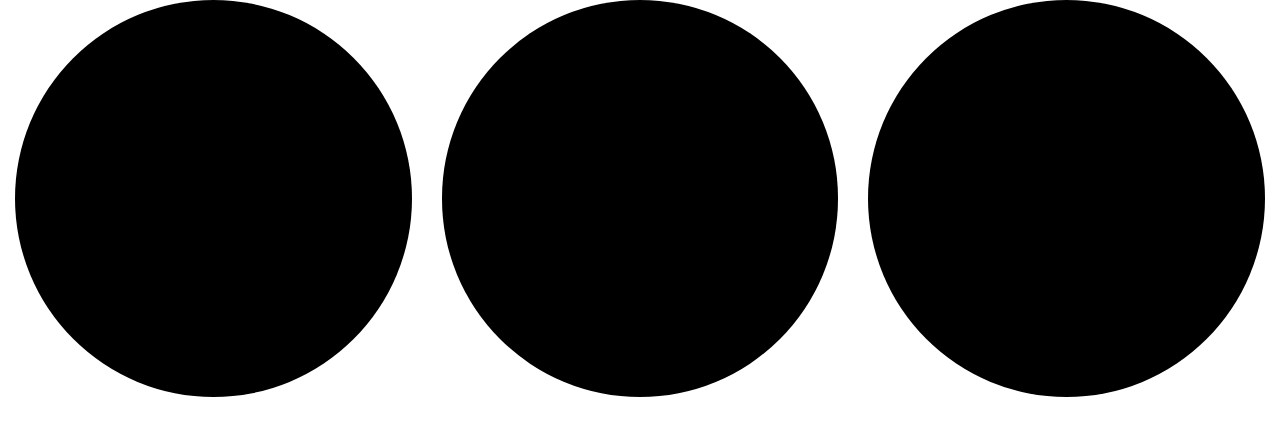
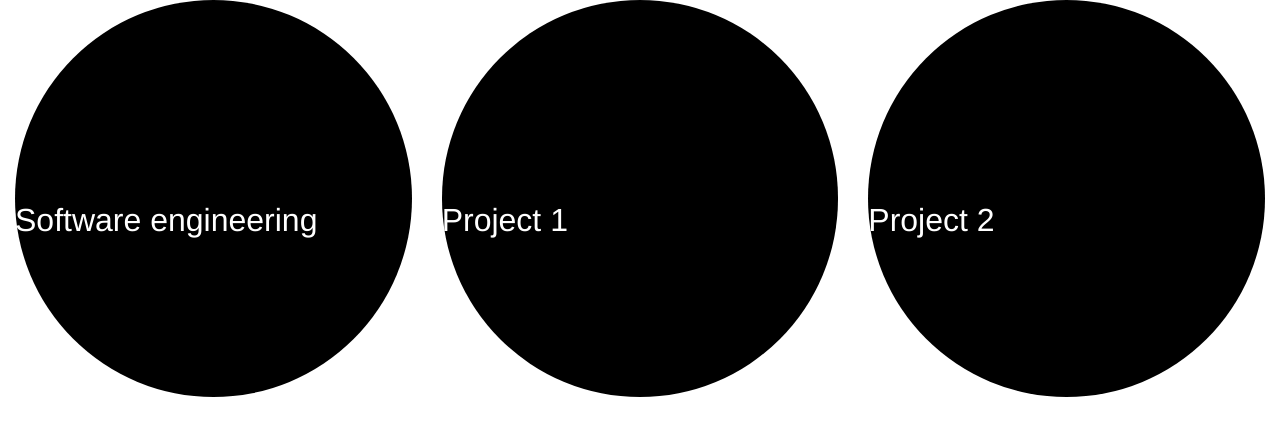
Before and after one commit to dfenders/portfolio, a Jekyll site: the page built from index.html, in a window 1280 px wide. Shown: the top 436 px of the page. Built offline with Jekyll 4.4.1, drawn with Linux system fonts in a browser that asks for light colours.

Commit message:
Update main.css

```diff
--- a/css/main.css
+++ b/css/main.css
@@ -1,3 +1,3 @@
 .alignMiddle{ text-align:center }
 .circle{ border-radius: 100%;background: black;padding: 50%; }
-.circleText{ color:white }
+.circleText{ color:white;position:absolute;top:50%;font-size:32px }
```
